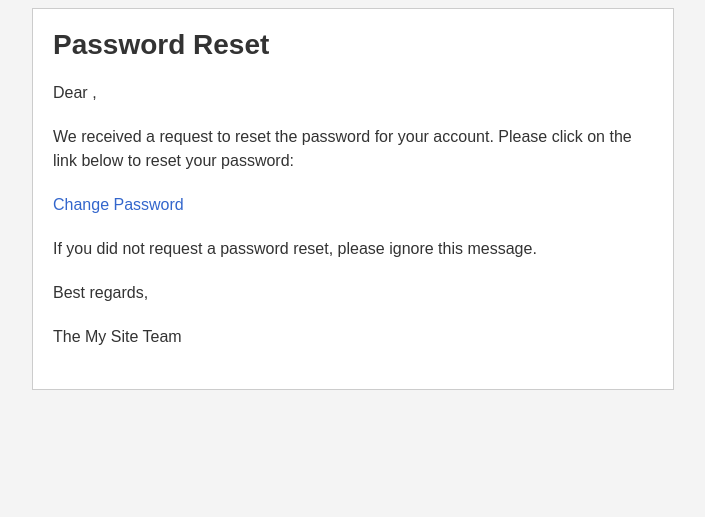
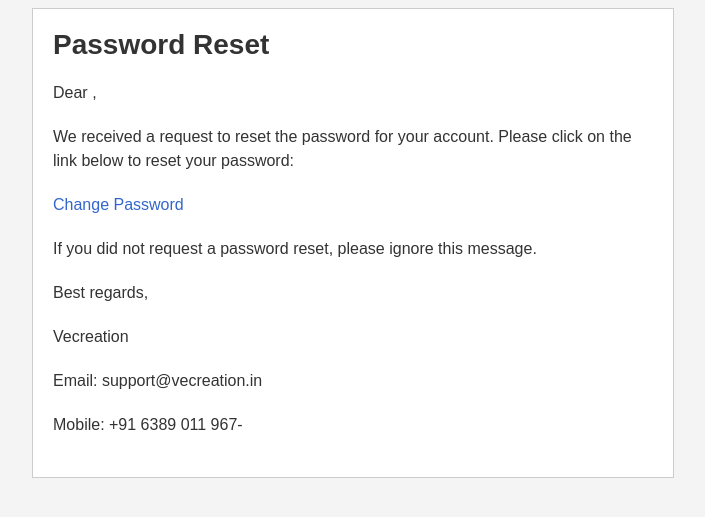
Before and after one commit to nehatkkhan786/vecreation-backend, a Django app: template templates/password_reset_email.html in a window 1280 px wide. Shown: the top 517 px of the page, without its empty margins (287-992 px from the left). Run offline with Django 4.2, Linux system fonts and the light colour scheme; the template is opened without the code that fills it, so the values that code supplies are empty; parts of the project's set-up code (start-up, migrations or seed data) failed here and were passed over.

Commit message:
change some email template

```diff
--- a/api/views.py
+++ b/api/views.py
@@ -159,7 +159,7 @@
         )
 
         current_site = get_current_site(request)
-        password_reset_url = f'https://{current_site.domain}/api/change_forgot_password/{token}'
+        password_reset_url = f'https://vecreation.in/change_forgot_password/{token}'
         message = render_to_string('password_reset_email.html',{'email':email, 'token':token, 'user':user, 'password_reset_url':password_reset_url} )
 
         send_mail(
@@ -167,8 +167,9 @@
             message='Password Reset Link',
             html_message=message,
             recipient_list=[email],
-            from_email= 'vecreation50@gmail.com',
+            from_email= 'info@vecreation.in',
         )
+        print('email send')
 
         return Response({'message':'Reset Password Link Successfully Send.'}, status = status.HTTP_200_OK)
 
--- a/templates/password_reset_email.html
+++ b/templates/password_reset_email.html
@@ -47,7 +47,9 @@
         <p><a href="{{ password_reset_url }}">Change Password</a></p>
         <p>If you did not request a password reset, please ignore this message.</p>
         <p>Best regards,</p>
-        <p>The My Site Team</p>
+        <p>Vecreation</p>
+        <p>Email: support@vecreation.in</p>
+        <p>Mobile: +91 6389 011 967- </p>
     </div>
 </body>
 </html>
```
